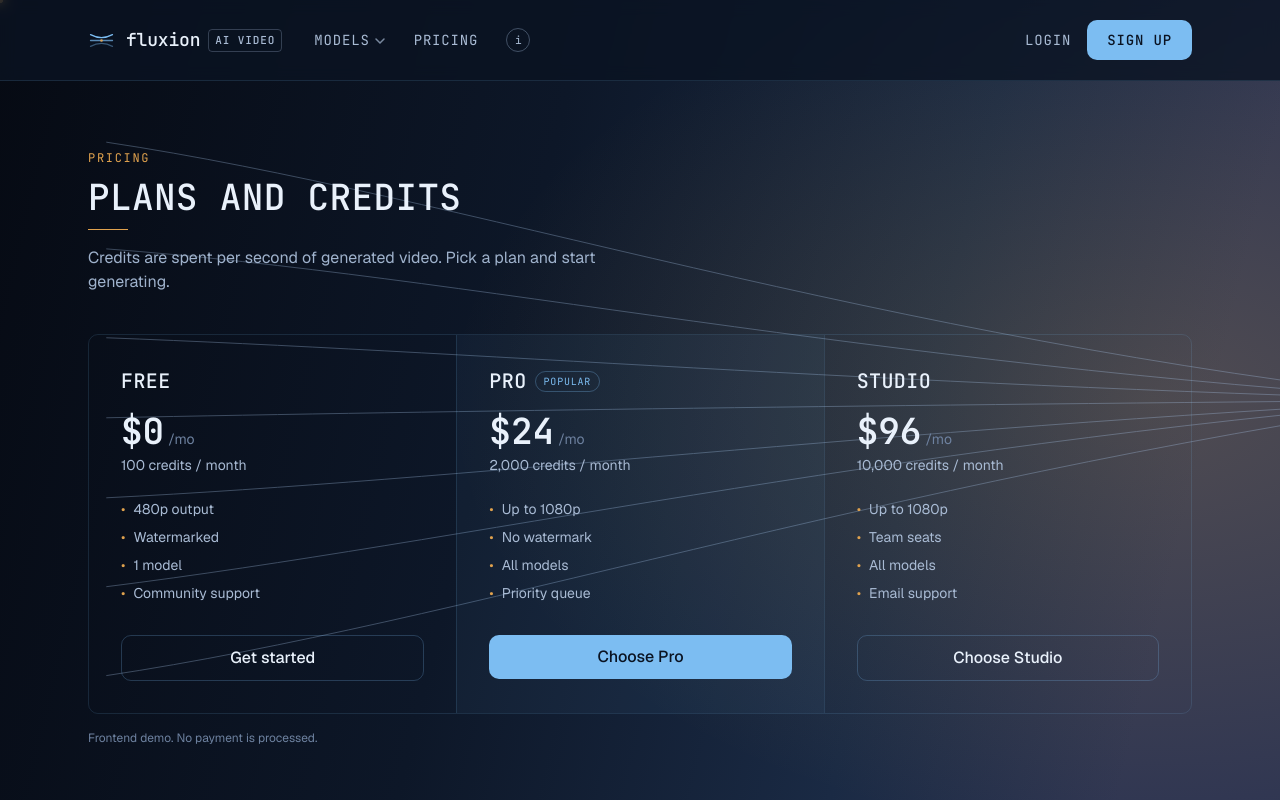
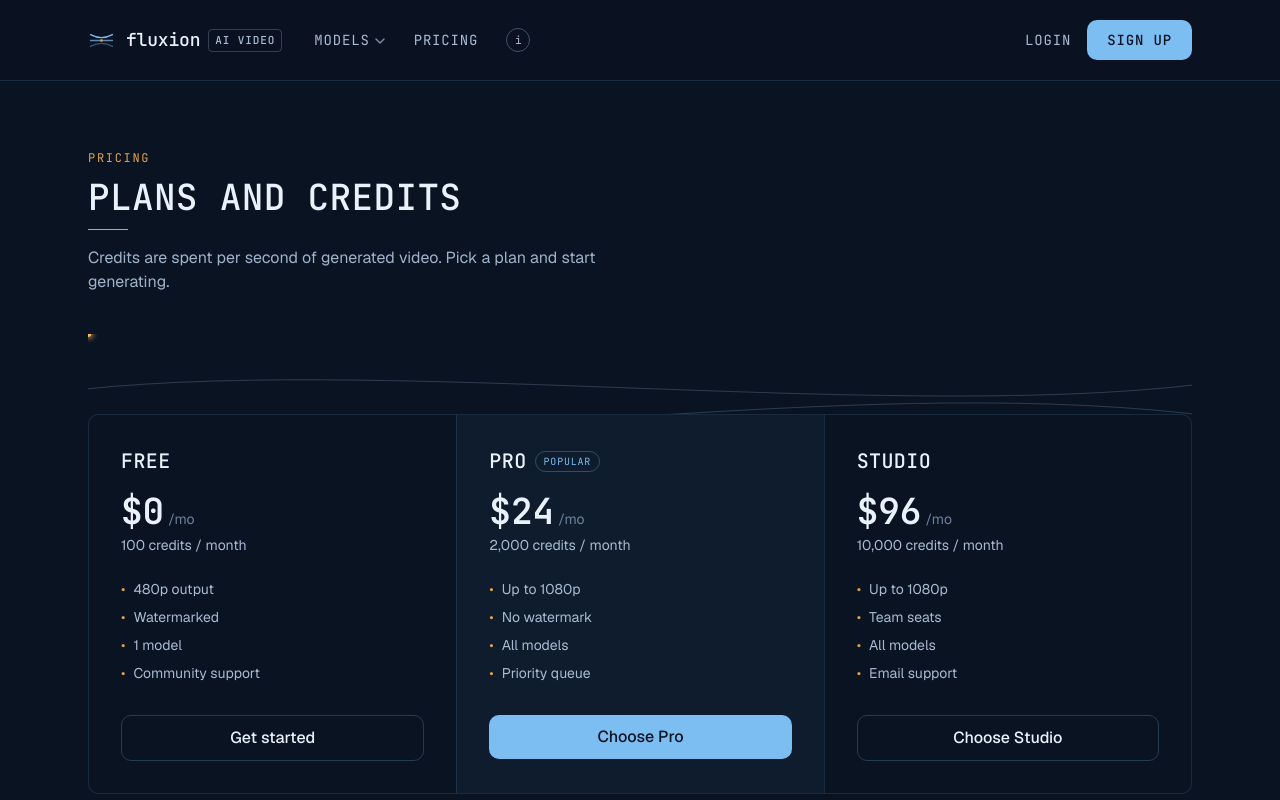
Before and after one commit to fluxion-sys-ai/AI-Video-Generation-Website, a Next.js app: page /pricing in a window 1280 px wide. Shown: the top 800 px of the page. Built offline with nearby package versions, Linux system fonts and the light colour scheme.

Commit message:
Per-page backgrounds: backdrop on home only, dots-around-plans animation on pricing, none on model/generate screens

```diff
--- a/app/layout.tsx
+++ b/app/layout.tsx
@@ -25,10 +25,6 @@
       className={`${geistSans.variable} ${jetbrainsMono.variable} h-full scroll-smooth antialiased`}
     >
       <body className="relative min-h-full flex flex-col bg-[#0A1322] text-[#E9F1FB] font-[family-name:var(--font-geist-sans)]">
-        {/* Cohesive fixed background — stays put while the page scrolls over it */}
-        <div aria-hidden="true" className="pointer-events-none fixed inset-0 -z-10">
-          <img src="/backdrop.svg" alt="" className="h-full w-full object-cover" />
-        </div>
         {children}
       </body>
     </html>
--- a/app/page.tsx
+++ b/app/page.tsx
@@ -15,6 +15,10 @@
 export default function Home() {
   return (
     <div className="min-h-screen">
+      {/* Cohesive fixed background — home only */}
+      <div aria-hidden="true" className="pointer-events-none fixed inset-0 -z-10">
+        <img src="/backdrop.svg" alt="" className="h-full w-full object-cover" />
+      </div>
       <SiteHeader />
 
       {/* Hero */}
--- a/app/pricing/page.tsx
+++ b/app/pricing/page.tsx
@@ -1,6 +1,7 @@
 import Link from "next/link";
 import { SiteHeader } from "@/components/site-header";
 import { SiteFooter } from "@/components/site-footer";
+import { PlansDots } from "@/components/plans-dots";
 
 export const metadata = { title: "Pricing · Fluxion AI Video" };
 
@@ -53,8 +54,11 @@
           Credits are spent per second of generated video. Pick a plan and start generating.
         </p>
 
-        {/* hairline-divided grid */}
-        <div className="mt-10 grid overflow-hidden rounded-[10px] border border-[rgba(124,189,242,0.14)] sm:grid-cols-3">
+        {/* animated dots run left->right in the bands around the plans */}
+        <div className="relative mt-10 py-20">
+        <PlansDots className="pointer-events-none absolute inset-0 h-full w-full" />
+        {/* hairline-divided grid (solid bg so dots never show through the boxes) */}
+        <div className="relative grid overflow-hidden rounded-[10px] border border-[rgba(124,189,242,0.14)] bg-[#0A1322] sm:grid-cols-3">
           {PLANS.map((p, i) => (
             <div
               key={p.id}
@@ -97,6 +101,7 @@
             </div>
           ))}
         </div>
+        </div>
         <p className="mt-4 text-xs text-[#6E82A0]">Frontend demo. No payment is processed.</p>
       </main>
       <SiteFooter />
--- /dev/null
+++ b/components/plans-dots.tsx
@@ -0,0 +1,61 @@
+// Decorative animation for the pricing page: orange dots run left->right along
+// curved lines in the bands ABOVE and BELOW the plans, never through the boxes.
+// Stretches to its container (preserveAspectRatio none); the middle stays clear.
+export function PlansDots({ className = "" }: { className?: string }) {
+  const dur = (s: number) => `${s}s`;
+  const paths = [
+    { id: "tp1", d: "M-40 70 C 300 20, 900 110, 1240 55", t: 9, begin: 0 },
+    { id: "tp2", d: "M-40 110 C 360 150, 840 40, 1240 100", t: 11, begin: 1.6 },
+    { id: "bp1", d: "M-40 560 C 300 610, 900 510, 1240 585", t: 10, begin: 0.8 },
+    { id: "bp2", d: "M-40 600 C 360 545, 840 620, 1240 555", t: 12, begin: 2.4 },
+  ];
+
+  return (
+    <svg
+      className={className}
+      viewBox="0 0 1200 640"
+      preserveAspectRatio="none"
+      fill="none"
+      aria-hidden="true"
+      xmlns="http://www.w3.org/2000/svg"
+      xmlnsXlink="http://www.w3.org/1999/xlink"
+    >
+      <defs>
+        <filter id="pdglow" x="-300%" y="-300%" width="700%" height="700%">
+          <feGaussianBlur stdDeviation="4" result="b" />
+          <feMerge>
+            <feMergeNode in="b" />
+            <feMergeNode in="b" />
+            <feMergeNode in="SourceGraphic" />
+          </feMerge>
+        </filter>
+      </defs>
+
+      {/* curved guide lines */}
+      <g stroke="#AECBF0" strokeWidth="1" opacity="0.25">
+        {paths.map((p) => (
+          <path key={p.id} id={p.id} d={p.d} />
+        ))}
+      </g>
+
+      {/* orange dots running left -> right */}
+      <g fill="#FFC15E" filter="url(#pdglow)">
+        {paths.map((p) => (
+          <g key={`d-${p.id}`}>
+            <circle r="3" />
+            <animateMotion
+              dur={dur(p.t)}
+              begin={dur(p.begin)}
+              repeatCount="indefinite"
+              keyPoints="0;1"
+              keyTimes="0;1"
+              calcMode="linear"
+            >
+              <mpath xlinkHref={`#${p.id}`} />
+            </animateMotion>
+          </g>
+        ))}
+      </g>
+    </svg>
+  );
+}
```
